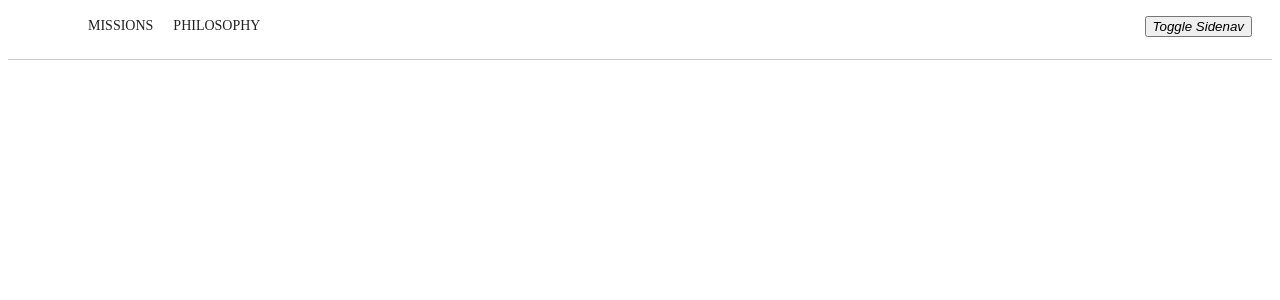
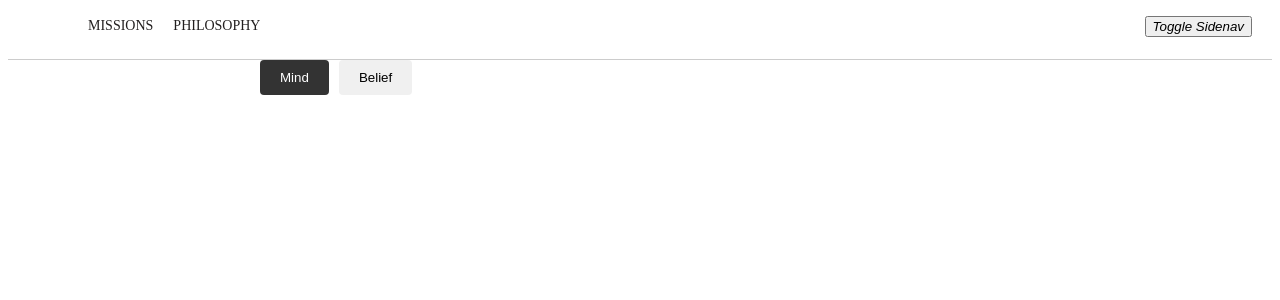
Before and after one commit to salmoneric/stackblitz-angular-rsidenav, an Angular app: page /tabsb in a window 1280 px wide. Before the commit this address led to /. Shown: the top 300 px of the page. Built offline with nearby package versions, Linux system fonts and the light colour scheme.

Commit message:
Change add tabsbutton component

```diff
--- /dev/null
+++ b/src/component/tabsbuttons/tabsbuttons.component.html
@@ -0,0 +1,16 @@
+<div class="tabs-container">
+  <div class="tabs">
+    <button
+      [class.active]="activeTab === 'mind'"
+      (click)="setActiveTab('mind')"
+    >
+      Mind
+    </button>
+    <button
+      [class.active]="activeTab === 'belief'"
+      (click)="setActiveTab('belief')"
+    >
+      Belief
+    </button>
+  </div>
+</div>
--- /dev/null
+++ b/src/component/tabsbuttons/tabsbuttons.component.scss
@@ -0,0 +1,48 @@
+.tabs-container {
+  margin-top: 0px;
+  max-width: 800px;
+  margin-left: auto;
+  margin-right: auto;
+}
+
+.tabs {
+  margin-left: 20px;
+  display: flex;
+  gap: 10px;
+  margin-bottom: 20px;
+}
+
+button {
+  padding: 10px 20px;
+  border: none;
+  background-color: #f0f0f0;
+  cursor: pointer;
+  border-radius: 4px;
+  transition: background-color 0.3s;
+
+  &:hover {
+    background-color: #e0e0e0;
+  }
+
+  &.active {
+    background-color: #333;
+    color: white;
+  }
+}
+
+.tab-content {
+  background-color: white;
+  padding: 20px;
+  border-radius: 4px;
+  box-shadow: 0 2px 4px rgba(0, 0, 0, 0.1);
+}
+
+h2 {
+  color: #333;
+  margin-bottom: 20px;
+}
+
+p {
+  line-height: 1.6;
+  margin-bottom: 15px;
+}
--- /dev/null
+++ b/src/component/tabsbuttons/tabsbuttons.component.ts
@@ -0,0 +1,17 @@
+import { Component } from "@angular/core";
+import { CommonModule } from "@angular/common";
+
+@Component({
+  selector: "app-tabsbuttons",
+  standalone: true,
+  imports: [CommonModule],
+  templateUrl: "./tabsbuttons.component.html",
+  styleUrl: "./tabsbuttons.component.scss",
+})
+export class TabsbuttonsComponent {
+  activeTab: string = "mind";
+
+  setActiveTab(tab: string) {
+    this.activeTab = tab;
+  }
+}
```
Also changed, not shown: src/app/app.routes.ts (+8 -6 lines).
